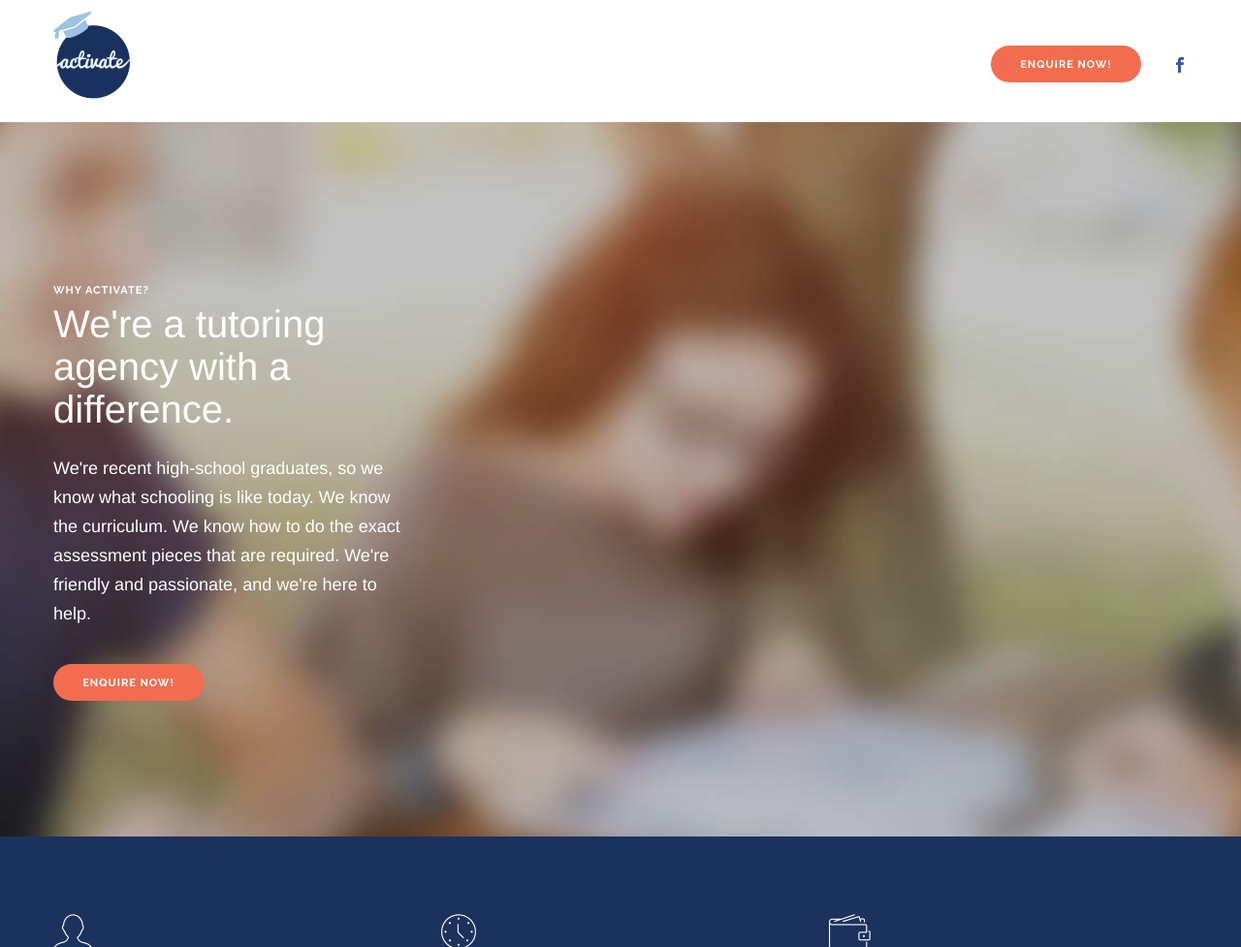
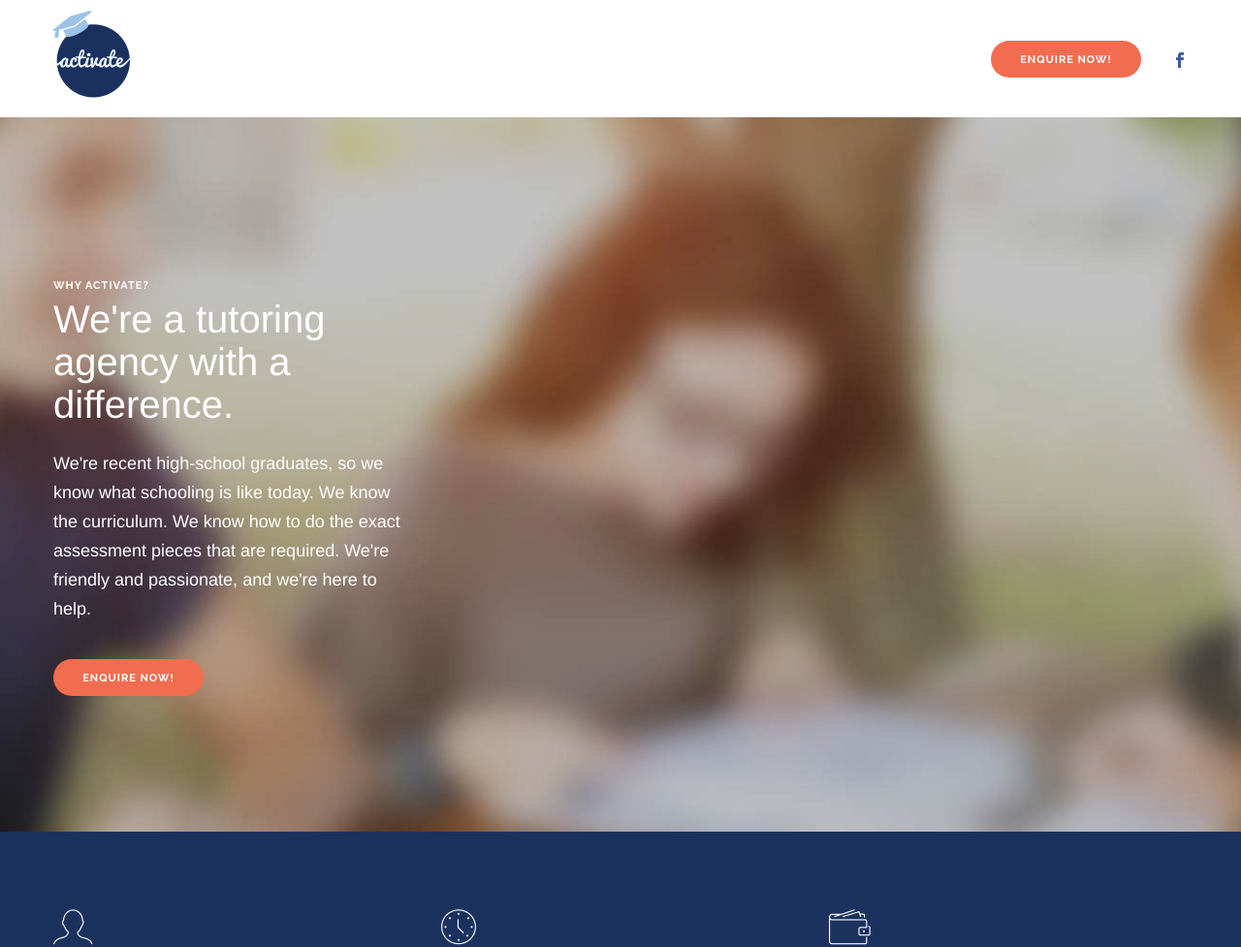
Before and after one commit to IsaacN/activate-edu, a PHP site: page / in a window 1280 px wide. Shown: the top 977 px of the page at 97% size. Run offline with PHP 8.4, Linux system fonts and the light colour scheme.

Commit message:
Nav Layout Fixes

```diff
--- a/css/custom.css
+++ b/css/custom.css
@@ -7,7 +7,30 @@ a.logo{
 	color: none;
 }
 
+.simple-bar .logo{
+	bottom: 5px;
+}
 
 .form-message{
 	height: 150px;
 }
+
+#navEnquire{
+	margin-top: -14px;
+}
+
+@media all and (max-width: 767px) {
+	img.logo .logo-dark{
+		margin-top: -20px !important;
+		padding-top: 10px;
+	}
+	#navEnquire{
+		margin-bottom: 8px;
+	}
+}
+
+@media all and (max-width: 767px){
+.simple-bar .logo {
+    max-height: 70px;
+    bottom: 14px;
+}
--- a/includes/nav.php
+++ b/includes/nav.php
@@ -1,11 +1,11 @@
 <div class="nav-container">
 			<nav class="simple-bar top-bar">
-				<div class="container" style='padding-top: 5px;'>
+				<div class="container" style=''>
 
 
 					<div class="row nav-menu">
 						<div class="col-md-3 col-sm-3 columns align-vertical">
-							<a class='logo logo-dark align-vertical' href='/'><img class="logo logo-dark align-vertical" alt="Logo" src="img/logo-dark.png"></a>
+							<a class='logo logo-dark ' href='/'><img class="logo logo-dark" alt="Logo" src="img/logo-dark.png"></a>
 						</div>
 
 						<div class="col-md-9 col-sm-9 columns text-right">
@@ -18,7 +18,7 @@
 									</ul>
 								</li>-->
 
-								<a href="contact.php" class="btn btn-primary btn-filled" style='margin-top: -14px;'>Enquire Now!</a>
+								<a href="contact.php" class="btn btn-primary btn-filled" id='navEnquire'>Enquire Now!</a>
 								<!-- <li class="has-dropdown"><a href="#">Dropdown</a>
 									<ul class="subnav">
 										<li><a href="#">Example</a></li>
```
